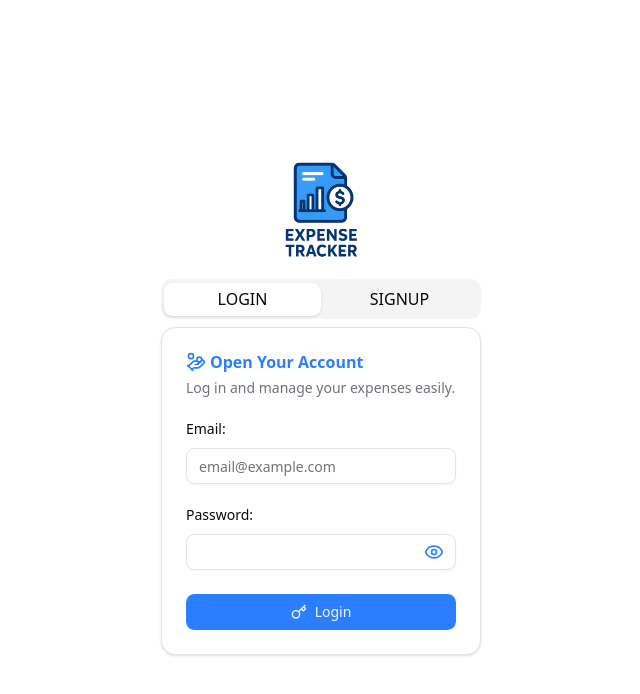
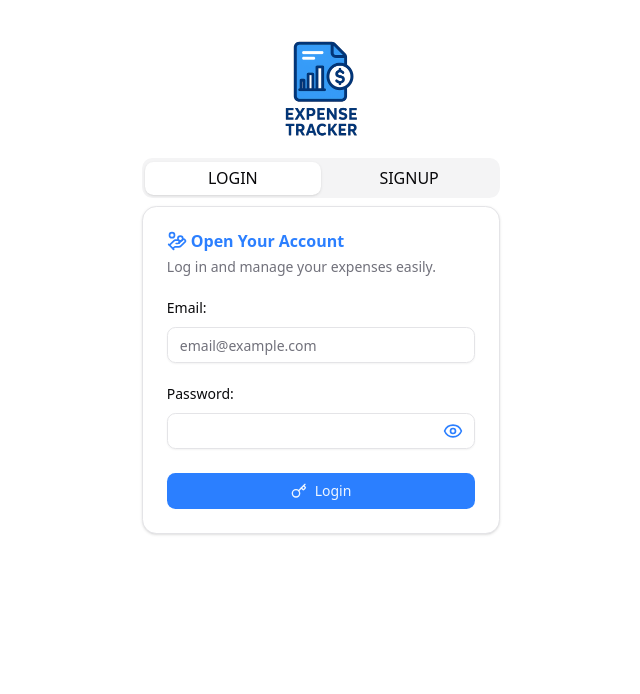
Before and after one commit to Silver-ware/expense-tracker, a Next.js app: page / in a window 1280 px wide. Shown: the top 694 px of the page, without its empty margins (319-959 px from the left). Built offline with nearby package versions, Linux system fonts and the light colour scheme; no server answers.

Commit message:
Fix Auth Pages Design for the Last Time

```diff
--- a/app/page.tsx
+++ b/app/page.tsx
@@ -2,16 +2,16 @@
 import { useRouter } from "next/navigation";
 import useAuth from "@/hooks/useAuth";
 import AuthLayout from "@/components/auth/AuthLayout";
-import { client } from "@/lib/supabase/client";
+// import { client } from "@/lib/supabase/client";
 import Image from "next/image";
 
 export default function Page() {
   const { user, loading } = useAuth();
   const router = useRouter();
 
-  const logout = async () => {
-    await client.auth.signOut();
-  };
+  // const logout = async () => {
+  //   await client.auth.signOut();
+  // };
 
   if (!loading && user) {
     router.push("/home");
@@ -27,7 +27,7 @@ export default function Page() {
 
   return (
     <div className="w-full h-screen bg-background flex items-center justify-center text-foreground overflow-y-auto">
-      <div className="w-[25%] h-fit flex flex-col justify-start items-center gap-1">
+      <div className="w-[28%] h-screen flex flex-col justify-start pt-6 items-center gap-1">
         <div className="w-32 h-[130px] relative">
           <Image src="/icons/logo.png" alt="logo" fill />
         </div>
```
Also changed, not shown: app/(private)/home/page.tsx (+7 -0 lines), app/(private)/layout.tsx (added, +8 -0 lines).
